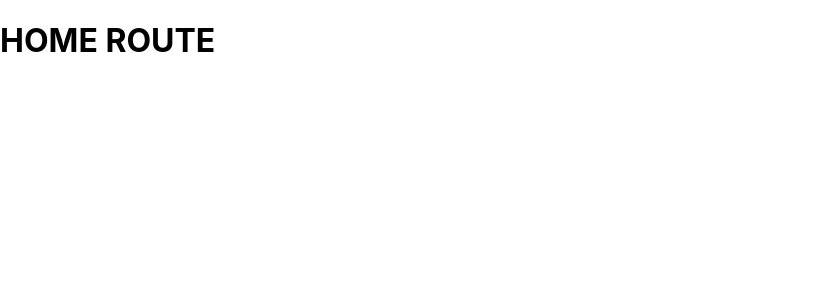
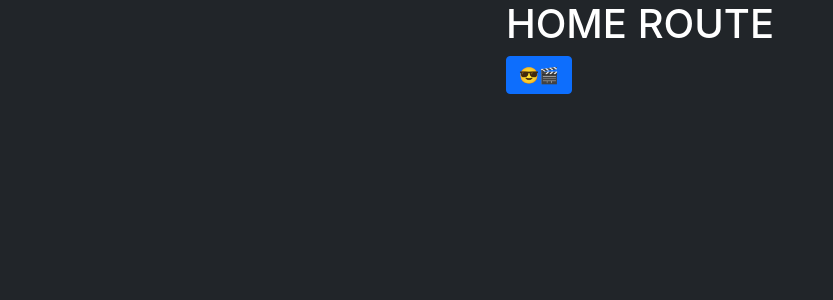
Before and after one commit to jeison-AK/FastShippings, a React (Create React App) app in the folder f_s/: page / in a window 1280 px wide. Shown: the top 300 px of the page, without its empty margins (0-833 px from the left). Built offline with nearby package versions, Linux system fonts and the light colour scheme.

Commit message:
Basic React app

```diff
--- a/f_s/public/index.html
+++ b/f_s/public/index.html
@@ -15,27 +15,26 @@
       user's mobile device or desktop. See https://developers.google.com/web/fundamentals/web-app-manifest/
     -->
     <link rel="manifest" href="%PUBLIC_URL%/manifest.json" />
+    <link href="https://cdn.jsdelivr.net/npm/bootstrap@5.0.2/dist/css/bootstrap.min.css" rel="stylesheet" integrity="sha384-EVSTQN3/azprG1Anm3QDgpJLIm9Nao0Yz1ztcQTwFspd3yD65VohhpuuCOmLASjC" crossorigin="anonymous">
+
     <!--
       Notice the use of %PUBLIC_URL% in the tags above.
       It will be replaced with the URL of the `public` folder during the build.
       Only files inside the `public` folder can be referenced from the HTML.
-
       Unlike "/favicon.ico" or "favicon.ico", "%PUBLIC_URL%/favicon.ico" will
       work correctly both with client-side routing and a non-root public URL.
       Learn how to configure a non-root public URL by running `npm run build`.
     -->
     <title>React App</title>
   </head>
-  <body>
+  <body class="bg-dark text-white d-flex justify-content-center">
     <noscript>You need to enable JavaScript to run this app.</noscript>
     <div id="root"></div>
     <!--
       This HTML file is a template.
       If you open it directly in the browser, you will see an empty page.
-
       You can add webfonts, meta tags, or analytics to this file.
       The build step will place the bundled scripts into the <body> tag.
-
       To begin the development, run `npm start` or `yarn start`.
       To create a production bundle, use `npm run build` or `yarn build`.
     -->
--- a/f_s/src/index.js
+++ b/f_s/src/index.js
@@ -51,6 +51,7 @@
   return (
     <div>
       <h1>HOME ROUTE</h1>
+      <Link to="/learn" className="btn btn-primary">😎🎬</Link>
     </div>
   )
 }
```
